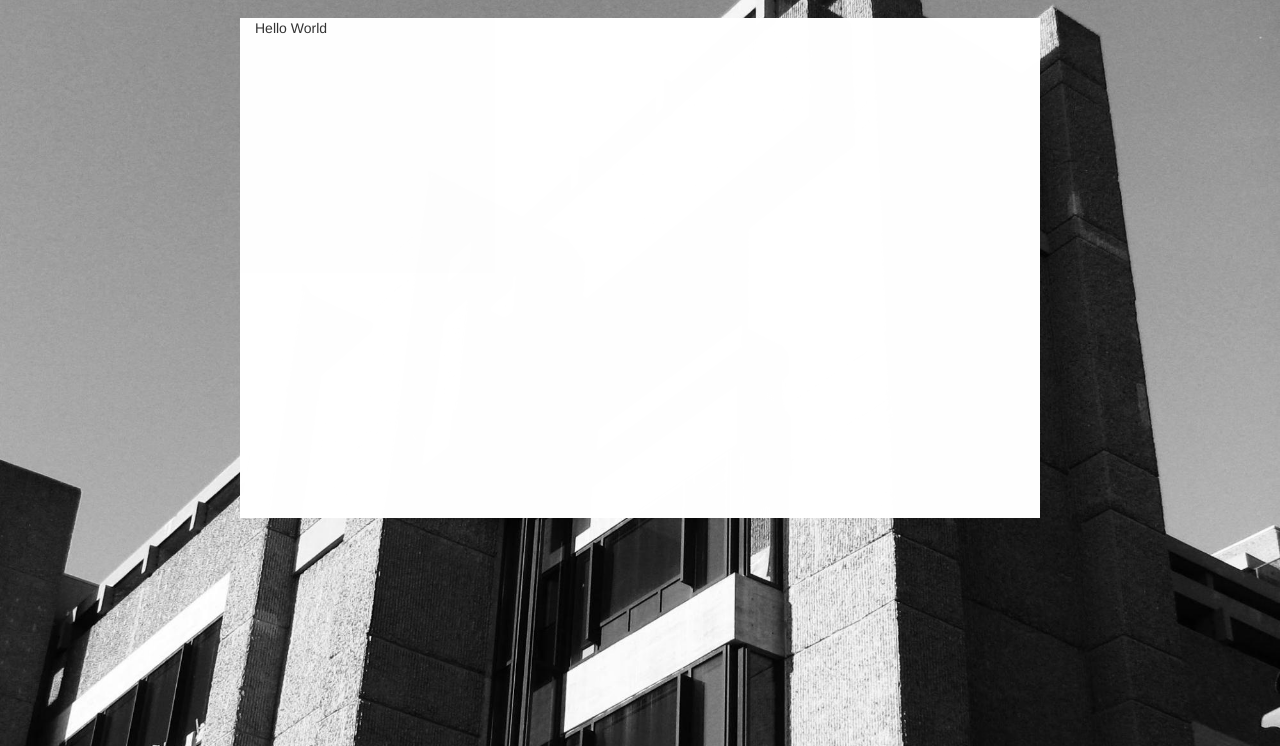
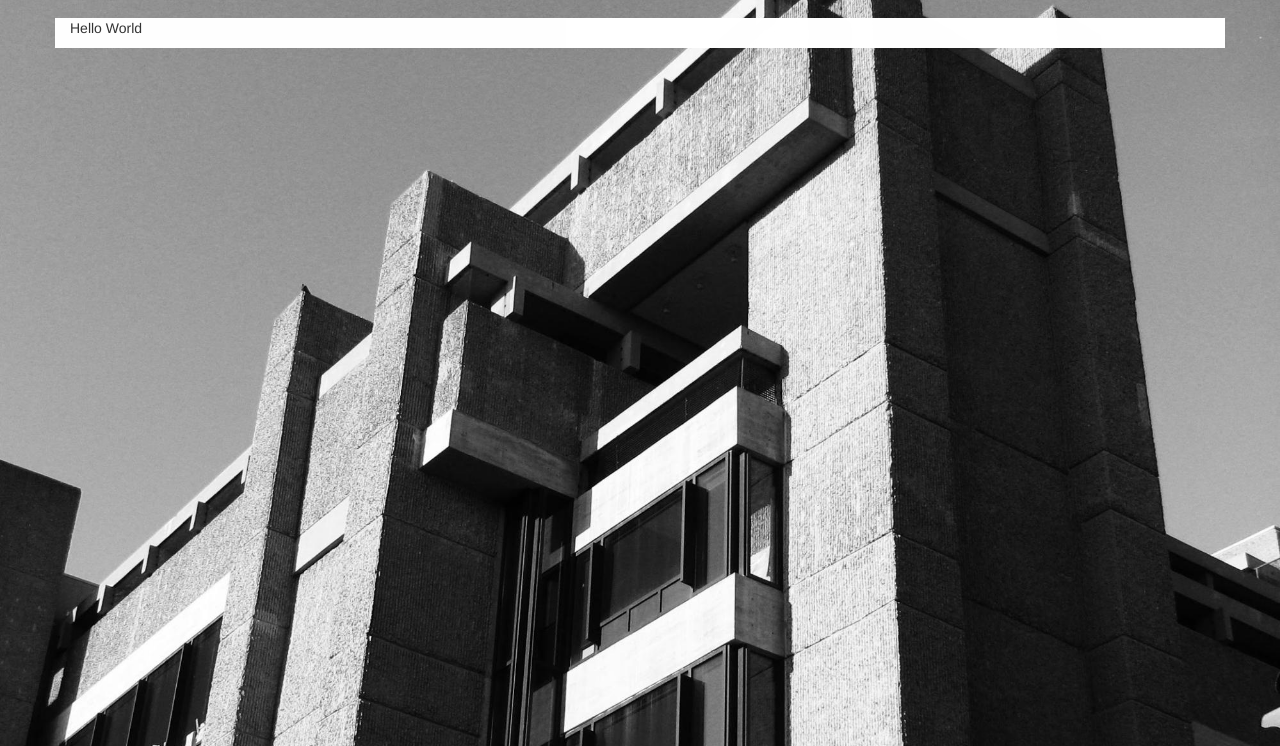
Before and after one commit to benjimangrec/Canadian-Wheat-Board, a plain HTML site: page index.html in a window 1280 px wide. Shown: the part 54-800 px from the top of the page. Drawn offline with nearby package versions, Linux system fonts and the light colour scheme.

Commit message:
minor screen bug

```diff
--- a/css/styles.css
+++ b/css/styles.css
@@ -10,8 +10,6 @@ body {
 }
 
 #content {
-	width: 800px;
-	height: 500px;
 	background-color: white;
 }
 
--- a/index.html
+++ b/index.html
@@ -50,7 +50,11 @@
 		</div>
 
 		<div id="content" class="container">
-			<p>Hello World</p>
+			<div class="row">
+				<div class="col-xs-12">
+					<p>Hello World</p>
+				</div>
+			</div>
 		</div>
 
 		<!-- jQuery (necessary for Bootstrap's JavaScript plugins) -->
```
